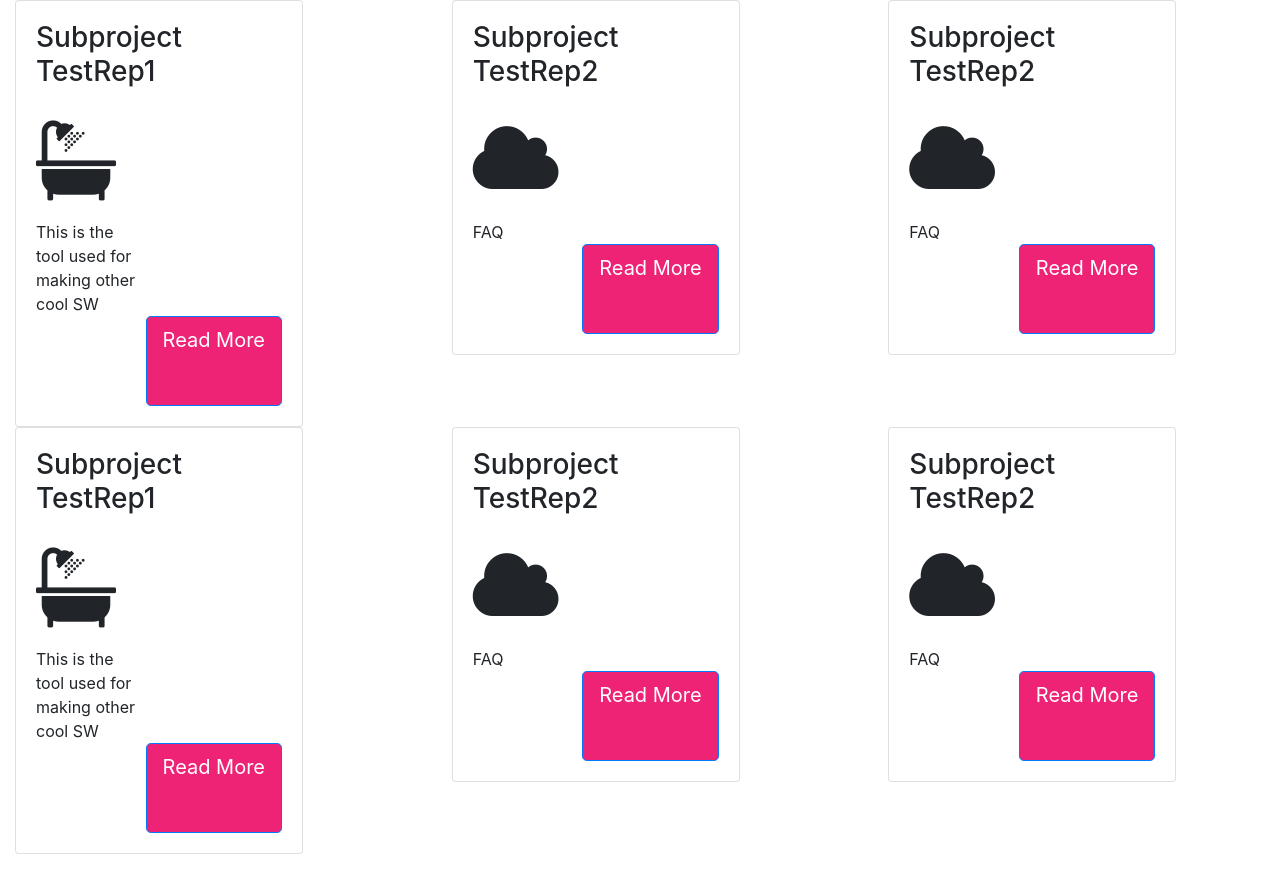
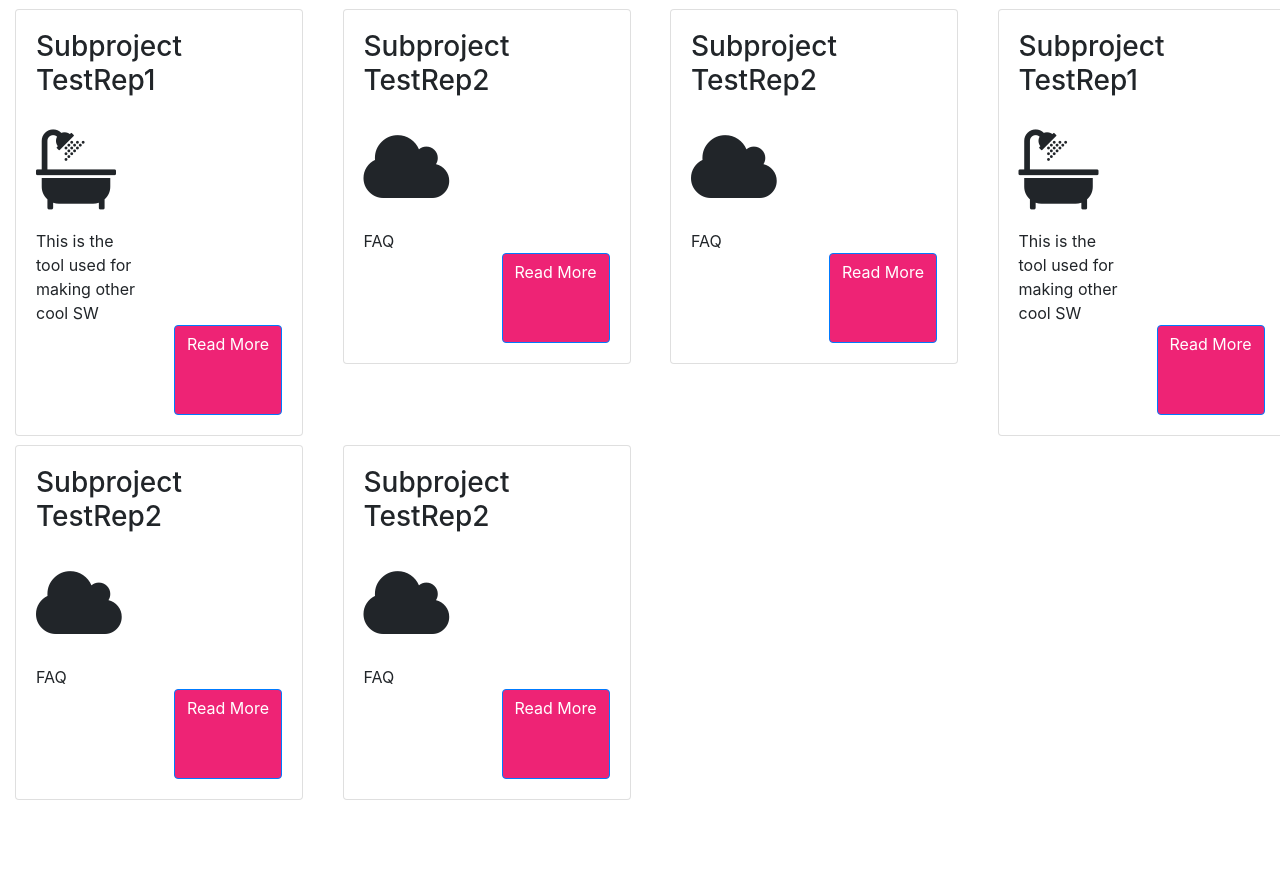
Before and after one commit to TestOrgLeonB/testorgleonb.github.io, a Jekyll site: the page built from README.md, in a window 1280 px wide. Shown: the top 893 px of the page. Built offline with Jekyll 4.4.1, drawn with Linux system fonts in a browser that asks for light colours; our own code applies the rules of GitHub Pages for plain Markdown files.

Commit message:
added margin

```diff
--- a/_layouts/default.html
+++ b/_layouts/default.html
@@ -16,8 +16,8 @@
                     {% for subproject in project %}
                         {% assign remainder = forloop.index0 | modulo: 2 %}
                         {% if remainder == 1 %}
-                            <div class="col-lg-4">
-                                <div class="card" style="width: 18rem;">
+                            <div class="col-lg-3">
+                                <div class="card" style="width: 18rem; margin-top: 1vh;">
                                     <div class="card-body" style="display: flex; flex-direction: column; height: 100%;">
                                         <div class="row" style="flex: 20%">
                                             <div class="col">
@@ -36,7 +36,7 @@
                                         </div>
                                         <div class="row" style="flex: 20%">
                                             <div class="col" style="display: flex; justify-content: flex-end; height: 10vh;">
-                                                <a href="{{ subproject.url }}" class="btn btn-primary btn-lg" style="background-color: #EE2375;">Read More</a>
+                                                <a href="{{ subproject.url }}" class="btn btn-primary" style="background-color: #EE2375; height: 10vh;">Read More</a>
                                             </div>
                                         </div>
                                     </div>
```
